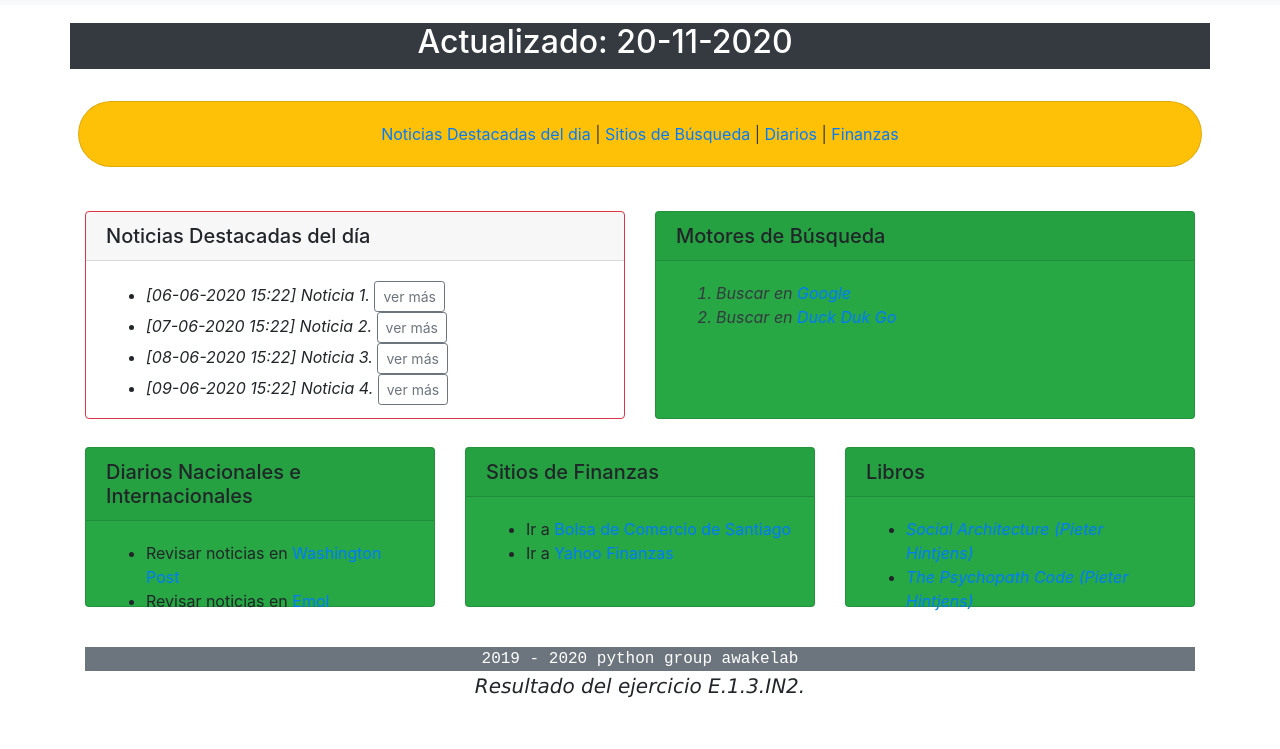
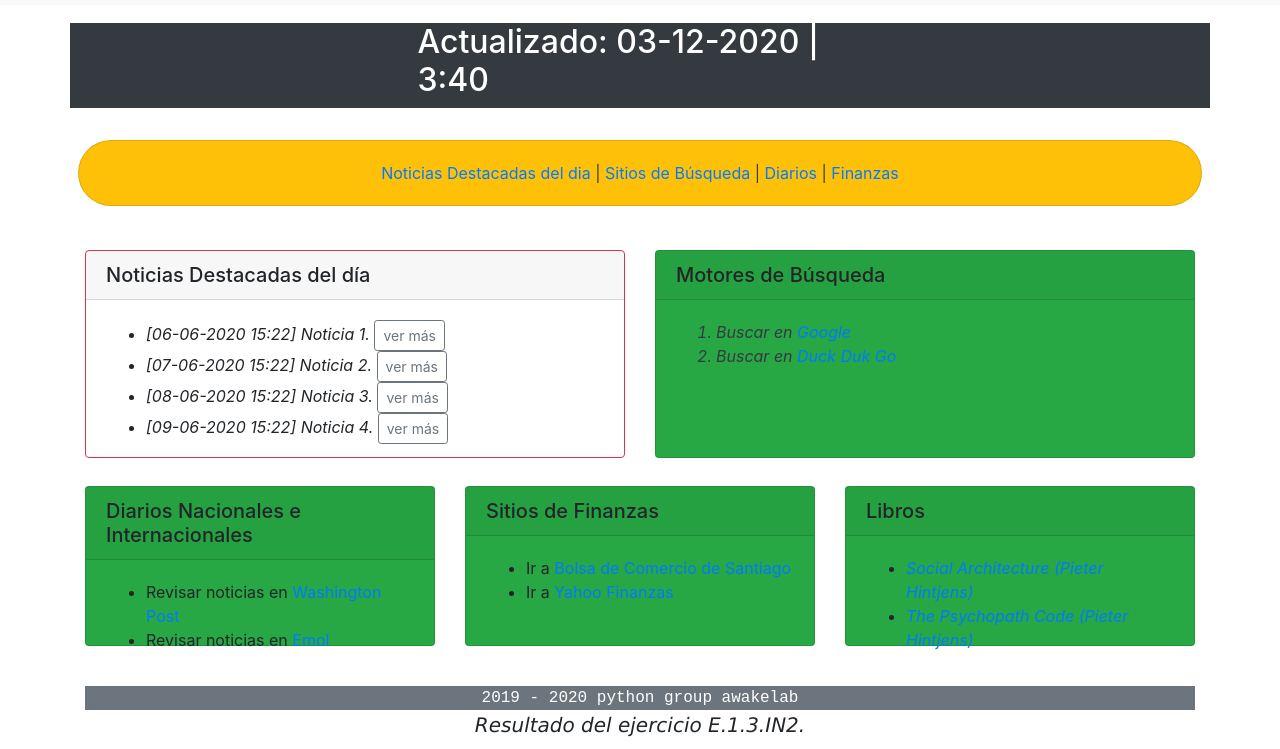
Before and after one commit to cavh1985/bootcamp, a plain HTML site: page index.html in a window 1280 px wide. Shown: the part 51-800 px from the top of the page. Drawn offline with nearby package versions, Linux system fonts and the light colour scheme.

Commit message:
Update index.html
Modificar parametro de Fecha y Hora - Tarea 2

```diff
--- a/index.html
+++ b/index.html
@@ -30,7 +30,7 @@
     <div class="container  bg-dark text-white">
         <div class="row justify-content-md-center">
             <div class="col-md-5">
-                <h2>Actualizado: 20-11-2020</h1>
+                <h2>Actualizado: 03-12-2020 | 3:40 </h1>
             </div>
         </div>
 
```
